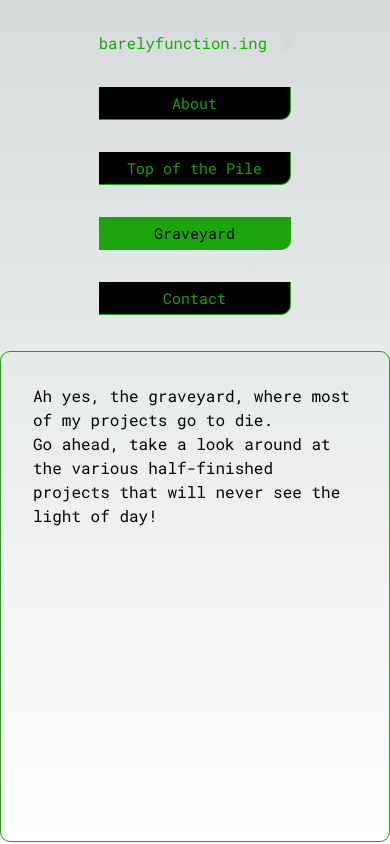
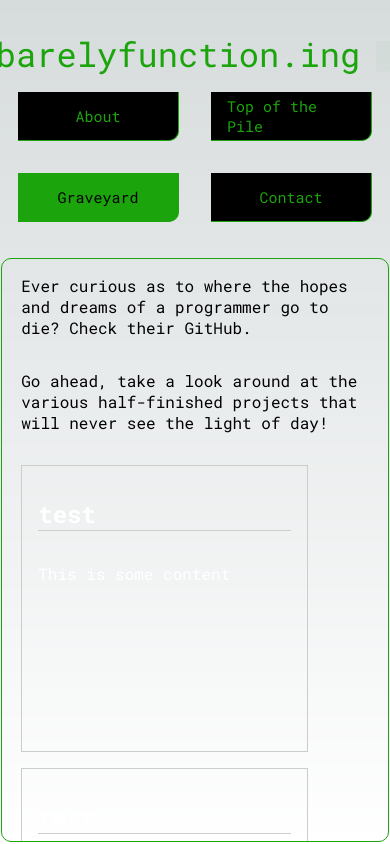
Before and after one commit to BarelyFunctionalCode/barelyfunction.ing, a Next.js app: page / in a window 390 px wide. Both pictures are taken after a click on the element "Graveyard". Built offline with nearby package versions, Linux system fonts and the light colour scheme.

Commit message:
cleaning up CSS to be more responsive, started adding content components

```diff
--- a/app/Header.tsx
+++ b/app/Header.tsx
@@ -18,10 +18,10 @@ export default function Header({
   }
 
   return (
-    <HeaderContainer $isNavSmall={isNavSmall}>
+    <Container $isNavSmall={isNavSmall}>
       <TitleContainer onClick={() => {shrinkNav(false); changeActiveSection('')}}>
         <Title>barelyfunction.ing</Title>
-        <BlinkText style={{marginLeft: '1rem', fontSize: '3vw'}}>█</BlinkText>
+        <BlinkText>█</BlinkText>
       </TitleContainer>
 
       <NavContainer $isNavSmall={isNavSmall}>
@@ -41,15 +41,15 @@ export default function Header({
           })
         }
       </NavContainer>
-    </HeaderContainer>
+    </Container>
   );
 }
 
 
-interface HeaderContainerProps {
+interface ContainerProps {
   $isNavSmall: boolean;
 }
-const HeaderContainer = styled.div<HeaderContainerProps>`
+const Container = styled.div<ContainerProps>`
   display: flex;
   flex: ${({ $isNavSmall }) => $isNavSmall ? '0 0 0' : '1 1 0'};
   flex-direction: column;
@@ -68,7 +68,7 @@ const TitleContainer = styled.div`
   align-items: center;
   justify-content: center;
 
-  margin-bottom: 2rem;
+  margin-bottom: 1rem;
   cursor: pointer;
 
   animation: type-out 2s ease-in-out;
@@ -85,14 +85,17 @@ const TitleContainer = styled.div`
 const Title = styled.span`
   display: flex;
 
-  font-size: 4vw;
+  font-size: 4vh;
   color: ${({ theme }) => theme.colors?.primary};
 
   overflow: hidden;
 `;
 
 const BlinkText = styled.span`
+  font-size: 3vh;
   color: ${({ theme }) => theme.colors?.primary};
+
+  margin-left: 1rem;
 
   animation: blink 1s infinite;
 
@@ -111,7 +114,7 @@ interface NavContainerProps {
 }
 const NavContainer = styled.div<NavContainerProps>`
   display: flex;
-  width: ${({ $isNavSmall }) => $isNavSmall ? '100%' : '20rem'};
+  width: ${({ $isNavSmall }) => $isNavSmall ? '100%' : '50vh'};
 
   flex-direction: row;
   flex-wrap: wrap;
@@ -143,8 +146,8 @@ interface NavSectionProps {
 }
 const NavSection = styled.div<NavSectionProps>`
   display: flex;
-  width: ${({ $isNavSmall }) => $isNavSmall ? '12rem' : '8rem'};
-  height: ${({ $isNavSmall }) => $isNavSmall ? '2rem' : '4rem'};
+  width: ${({ $isNavSmall }) => $isNavSmall ? '8rem' : '6rem'};
+  height: ${({ $isNavSmall }) => $isNavSmall ? '1rem' : '4rem'};
 
   align-items: center;
   justify-content: center;
--- /dev/null
+++ b/app/Showcase.tsx
@@ -0,0 +1,60 @@
+import React from 'react';
+import styled from 'styled-components';
+
+
+export function Showcase({
+  title,
+  link,
+  children
+}: {
+  title: string;
+  link: string;
+  children: React.ReactNode;
+}) {
+
+  return (
+    <Link href={link} target="_blank" rel="noopener noreferrer">
+      <Container>
+        <Title>{title}</Title>
+        {children}
+      </Container>
+    </Link>
+  );
+}
+
+
+const Container = styled.div`
+  display: flex;
+  flex-direction: column;
+
+  width: 30vh;
+  height: 30vh;
+
+  padding: 1rem;
+
+  border: 1px solid #ccc;
+`;
+
+const Link = styled.a`
+  text-decoration: none;
+
+  color: #FFF;
+`;
+
+const Title = styled.h1`
+  font-size: 1.5rem;
+  font-weight: 700;
+
+  border-bottom: 1px solid #ccc;
+`;
+
+
+export const ShowcaseContainer = styled.div`
+  display: flex;
+  flex-wrap: wrap;
+  gap: 1rem;
+
+  width: 100%;
+
+  padding: 1rem 0;
+`;
--- a/app/content/about.mdx
+++ b/app/content/about.mdx
@@ -1,5 +1,7 @@
 # Welcome to barelyfunction.ing!
 
-This is a website showcasing everything I've done. I go by Barely Functional on the internet, and I am a programmer, tinkerer, and gamer.
+I've been programming since the late 00's, and have dabbled in a little bit of everything I could get my hands on. Be it web development, game development, "Hacking", prank viruses, IoT devices, ML, fluid simulations, I've always been interested in learning new things.
 
-peepee poopoo
+I wouldn't consider myself the best or most disciplined programmer, but I have managed to make a successful career out of it.
+
+This website is just a collection of most of the random projects I've worked on in the past, and a few I'm currently working on. To call this a portfolio would be a bit of a stretch, but it's definitely a showcase of all the things I've been interested in over the years.
--- a/app/content/contact.mdx
+++ b/app/content/contact.mdx
@@ -1 +1 @@
-Don't
+Don't, seriously.
--- a/app/content/graveyard.mdx
+++ b/app/content/graveyard.mdx
@@ -1,3 +1,25 @@
-Ah yes, the graveyard, where most of my projects go to die.
+import {ShowcaseContainer, Showcase} from '../Showcase'
+
+Ever curious as to where the hopes and dreams of a programmer go to die? Check their GitHub.
 
 Go ahead, take a look around at the various half-finished projects that will never see the light of day!
+<ShowcaseContainer>
+  <Showcase title="test" link="https://google.com">
+    This is some content
+  </Showcase>
+  <Showcase title="test" link="https://google.com">
+    This is some content
+  </Showcase>
+  <Showcase title="test" link="https://google.com">
+    This is some content
+  </Showcase>
+  <Showcase title="test" link="https://google.com">
+    This is some content
+  </Showcase>
+  <Showcase title="test" link="https://google.com">
+    This is some content
+  </Showcase>
+  <Showcase title="test" link="https://google.com">
+    This is some content
+  </Showcase>
+</ShowcaseContainer>
--- a/app/globals.css
+++ b/app/globals.css
@@ -1,4 +1,4 @@
-@tailwind base;
+/* @tailwind base; */
 
 :root {
   --foreground-rgb: 0, 0, 0;
@@ -15,7 +15,10 @@
 }
 
 html, body, #__next {
+  width: 100%;
   height: 100%;
+
+  margin: 0;
 }
 
 body {
@@ -27,3 +30,7 @@ body {
     )
     rgb(var(--background-start-rgb));
 }
+
+h1, h2, h3, h4, h5, h6 {
+  /* max-width: 100%; */
+}
--- a/app/page.tsx
+++ b/app/page.tsx
@@ -62,11 +62,11 @@ export default function Page() {
 
 const Container = styled.div`
   display: flex;
+  flex-direction: column;
+  align-items: center;
+
   width: 100%;
   height: 100%;
-  flex-direction: column;
-
-  transition: justify-content 0.5s ease-in-out;
 `;
 
 
@@ -76,14 +76,17 @@ interface ContentContainerProps {
 }
 const ContentContainer = styled.div<ContentContainerProps>`
   display: flex;
-  width: 100%;
+  flex-direction: column;
+  align-items: center;
+  justify-content: center;
+
+  width: 99%;
   height: ${({ $activeSection, $sectionName }) => $activeSection == $sectionName ? '100%' : '0%'};
 
-  padding: ${({ $activeSection, $sectionName }) => $activeSection == $sectionName ? '2rem' : '0'};
   border: 1px solid ${({ theme, $activeSection, $sectionName }) => $activeSection == $sectionName ? theme.colors?.primary : 'transparent'};
   border-radius: 10px;
 
-  overflow: hidden;
+  overflow: ${({ $activeSection, $sectionName }) => $activeSection == $sectionName ? 'scroll' : 'hidden'};
 
   transition: height 0.5s ease-in-out, border 0.5s ease-in-out, padding 0.5s ease-in-out;
   transition-delay: ${({ $activeSection, $sectionName }) => $activeSection == $sectionName ? '1s' : '0.5s'};
@@ -94,11 +97,15 @@ interface ContentProps {
   $sectionName: string;
 }
 const Content = styled.div<ContentProps>`
-  width: 100%;
+  display: flex;
+  flex-direction: column;
+
+  width: 90%;
   height: 100%;
 
   opacity: ${({ $activeSection, $sectionName }) => $activeSection == $sectionName ? '1' : '0'};
 
+
   transition: opacity 0.5s ease-in-out;
   transition-delay: ${({ $activeSection, $sectionName }) => $activeSection == $sectionName ? '1.5s' : '0s'};
 `;
```
